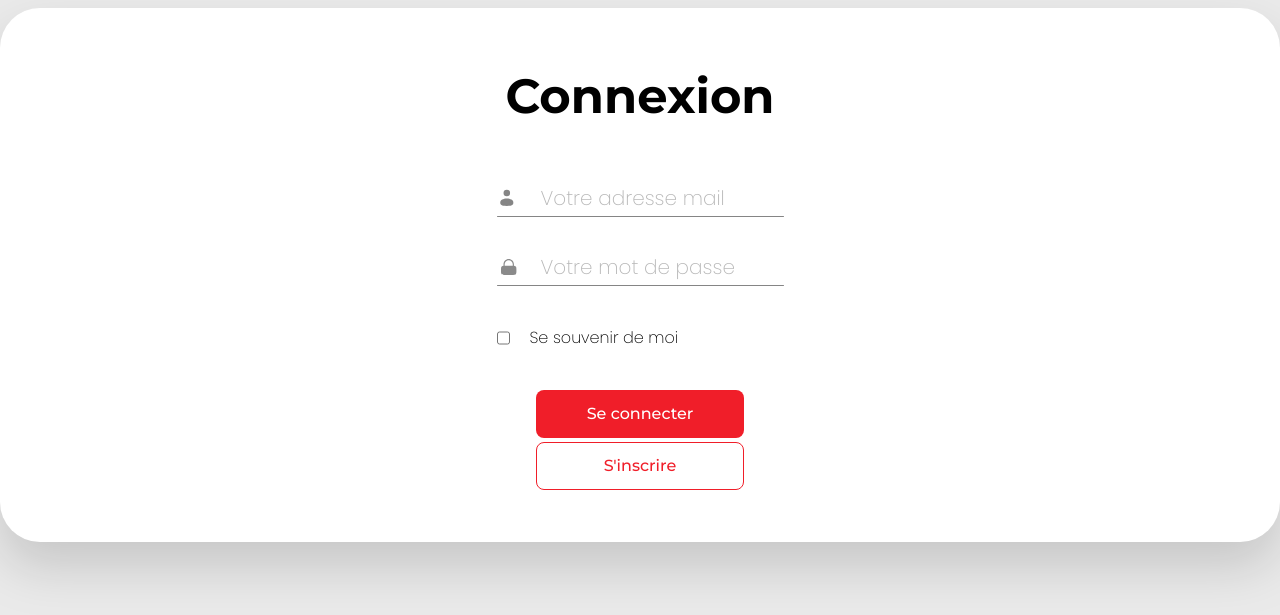
After one commit to cherchetoiles/projet_simplon, a PHP site: page /view/signin.php in a window 1280 px wide. The commit adds this page. Shown: the top 615 px of the page. Run offline with PHP 8.4, Linux system fonts and the light colour scheme.

Commit message:
début front connexion

```diff
--- a/controller/homecontroller.php
+++ b/controller/homecontroller.php
@@ -5,6 +5,9 @@ include('repository/User_repo.php');
 
 include('model/User.php');
 
+function signin(){
+    require('view/signin.php');
+}
 
 function signin_treat(){
     if (empty($_POST['your_name']) and empty($_POST['your_pass'])){
--- a/dist/output.css
+++ b/dist/output.css
@@ -16,7 +16,7 @@
   /* 2 */
   border-style: solid;
   /* 2 */
-  border-color: #e5e7eb;
+  border-color: currentColor;
   /* 2 */
 }
 
@@ -44,7 +44,7 @@ html {
   -o-tab-size: 4;
      tab-size: 4;
   /* 3 */
-  font-family: ui-sans-serif, system-ui, -apple-system, BlinkMacSystemFont, "Segoe UI", Roboto, "Helvetica Neue", Arial, "Noto Sans", sans-serif, "Apple Color Emoji", "Segoe UI Emoji", "Segoe UI Symbol", "Noto Color Emoji";
+  font-family: "Montserrat", sans-serif;
   /* 4 */
   font-feature-settings: normal;
   /* 5 */
@@ -522,11 +522,409 @@ video {
   --tw-backdrop-sepia:  ;
 }
 
+.m-2 {
+  margin: 0.5rem;
+}
+
+.m-1 {
+  margin: 0.25rem;
+}
+
+.m-auto {
+  margin: auto;
+}
+
+.mx-10 {
+  margin-left: 2.5rem;
+  margin-right: 2.5rem;
+}
+
+.my-10 {
+  margin-top: 2.5rem;
+  margin-bottom: 2.5rem;
+}
+
+.my-1 {
+  margin-top: 0.25rem;
+  margin-bottom: 0.25rem;
+}
+
+.mb-10 {
+  margin-bottom: 2.5rem;
+}
+
+.ml-1 {
+  margin-left: 0.25rem;
+}
+
+.mr-3 {
+  margin-right: 0.75rem;
+}
+
+.mr-8 {
+  margin-right: 2rem;
+}
+
+.mr-7 {
+  margin-right: 1.75rem;
+}
+
+.mt-8 {
+  margin-top: 2rem;
+}
+
+.mt-10 {
+  margin-top: 2.5rem;
+}
+
+.ml-7 {
+  margin-left: 1.75rem;
+}
+
+.ml-5 {
+  margin-left: 1.25rem;
+}
+
+.mt-1 {
+  margin-top: 0.25rem;
+}
+
+.mb-12 {
+  margin-bottom: 3rem;
+}
+
+.mr-6 {
+  margin-right: 1.5rem;
+}
+
+.mt-9 {
+  margin-top: 2.25rem;
+}
+
+.flex {
+  display: flex;
+}
+
+.h-\[1px\] {
+  height: 1px;
+}
+
+.h-auto {
+  height: auto;
+}
+
+.h-\[0\2c 5px\] {
+  height: 0,5px;
+}
+
+.h-\[0\.5px\] {
+  height: 0.5px;
+}
+
+.h-12 {
+  height: 3rem;
+}
+
+.w-11\/12 {
+  width: 91.666667%;
+}
+
+.w-4 {
+  width: 1rem;
+}
+
+.w-5 {
+  width: 1.25rem;
+}
+
+.w-auto {
+  width: auto;
+}
+
+.w-full {
+  width: 100%;
+}
+
+.w-screen {
+  width: 100vw;
+}
+
+.w-12 {
+  width: 3rem;
+}
+
+.w-52 {
+  width: 13rem;
+}
+
+.flex-col {
+  flex-direction: column;
+}
+
+.items-center {
+  align-items: center;
+}
+
+.justify-center {
+  justify-content: center;
+}
+
+.rounded-4xl {
+  border-radius: 40px;
+}
+
+.rounded-full {
+  border-radius: 9999px;
+}
+
+.rounded-lg {
+  border-radius: 0.5rem;
+}
+
+.border {
+  border-width: 1px;
+}
+
+.border-2 {
+  border-width: 2px;
+}
+
+.border-\[1px\] {
+  border-width: 1px;
+}
+
+.border-solid {
+  border-style: solid;
+}
+
+.border-red {
+  --tw-border-opacity: 1;
+  border-color: rgb(240 30 41 / var(--tw-border-opacity));
+}
+
+.bg-gray {
+  --tw-bg-opacity: 1;
+  background-color: rgb(183 183 183 / var(--tw-bg-opacity));
+}
+
+.bg-gray-dark {
+  --tw-bg-opacity: 1;
+  background-color: rgb(133 133 133 / var(--tw-bg-opacity));
+}
+
 .bg-green-600 {
   --tw-bg-opacity: 1;
   background-color: rgb(22 163 74 / var(--tw-bg-opacity));
 }
 
+.bg-white {
+  --tw-bg-opacity: 1;
+  background-color: rgb(255 255 255 / var(--tw-bg-opacity));
+}
+
+.bg-gray-bg {
+  --tw-bg-opacity: 1;
+  background-color: rgb(234 234 234 / var(--tw-bg-opacity));
+}
+
+.bg-red {
+  --tw-bg-opacity: 1;
+  background-color: rgb(240 30 41 / var(--tw-bg-opacity));
+}
+
+.stroke-black {
+  stroke: #000;
+}
+
+.p-10 {
+  padding: 2.5rem;
+}
+
+.px-1 {
+  padding-left: 0.25rem;
+  padding-right: 0.25rem;
+}
+
+.px-3 {
+  padding-left: 0.75rem;
+  padding-right: 0.75rem;
+}
+
+.py-3 {
+  padding-top: 0.75rem;
+  padding-bottom: 0.75rem;
+}
+
+.py-20 {
+  padding-top: 5rem;
+  padding-bottom: 5rem;
+}
+
+.py-16 {
+  padding-top: 4rem;
+  padding-bottom: 4rem;
+}
+
+.pb-20 {
+  padding-bottom: 5rem;
+}
+
+.pt-10 {
+  padding-top: 2.5rem;
+}
+
+.pb-16 {
+  padding-bottom: 4rem;
+}
+
+.pt-14 {
+  padding-top: 3.5rem;
+}
+
+.pt-12 {
+  padding-top: 3rem;
+}
+
+.pt-16 {
+  padding-top: 4rem;
+}
+
+.text-center {
+  text-align: center;
+}
+
+.align-middle {
+  vertical-align: middle;
+}
+
+.font-sans {
+  font-family: "Montserrat", sans-serif;
+}
+
+.font-body {
+  font-family: "Poppins", sans-serif;
+}
+
+.text-5xl {
+  font-size: 3rem;
+  line-height: 1;
+}
+
+.text-xl {
+  font-size: 1.25rem;
+  line-height: 1.75rem;
+}
+
+.text-lg {
+  font-size: 1.125rem;
+  line-height: 1.75rem;
+}
+
+.text-base {
+  font-size: 1rem;
+  line-height: 1.5rem;
+}
+
+.font-bold {
+  font-weight: 700;
+}
+
+.font-light {
+  font-weight: 300;
+}
+
+.font-extralight {
+  font-weight: 200;
+}
+
+.font-thin {
+  font-weight: 100;
+}
+
+.font-normal {
+  font-weight: 400;
+}
+
 .uppercase {
   text-transform: uppercase;
 }
+
+.text-gray {
+  --tw-text-opacity: 1;
+  color: rgb(183 183 183 / var(--tw-text-opacity));
+}
+
+.text-black {
+  --tw-text-opacity: 1;
+  color: rgb(0 0 0 / var(--tw-text-opacity));
+}
+
+.text-white {
+  --tw-text-opacity: 1;
+  color: rgb(255 255 255 / var(--tw-text-opacity));
+}
+
+.text-red {
+  --tw-text-opacity: 1;
+  color: rgb(240 30 41 / var(--tw-text-opacity));
+}
+
+.placeholder-gray::-moz-placeholder {
+  --tw-placeholder-opacity: 1;
+  color: rgb(183 183 183 / var(--tw-placeholder-opacity));
+}
+
+.placeholder-gray::placeholder {
+  --tw-placeholder-opacity: 1;
+  color: rgb(183 183 183 / var(--tw-placeholder-opacity));
+}
+
+.accent-red {
+  accent-color: #f01e29;
+}
+
+.drop-shadow-2xl {
+  --tw-drop-shadow: drop-shadow(0 25px 25px rgb(0 0 0 / 0.15));
+  filter: var(--tw-blur) var(--tw-brightness) var(--tw-contrast) var(--tw-grayscale) var(--tw-hue-rotate) var(--tw-invert) var(--tw-saturate) var(--tw-sepia) var(--tw-drop-shadow);
+}
+
+.placeholder\:font-body::-moz-placeholder {
+  font-family: "Poppins", sans-serif;
+}
+
+.placeholder\:font-body::placeholder {
+  font-family: "Poppins", sans-serif;
+}
+
+.placeholder\:font-extralight::-moz-placeholder {
+  font-weight: 200;
+}
+
+.placeholder\:font-extralight::placeholder {
+  font-weight: 200;
+}
+
+.placeholder\:text-gray::-moz-placeholder {
+  --tw-text-opacity: 1;
+  color: rgb(183 183 183 / var(--tw-text-opacity));
+}
+
+.placeholder\:text-gray::placeholder {
+  --tw-text-opacity: 1;
+  color: rgb(183 183 183 / var(--tw-text-opacity));
+}
+
+.hover\:border-red:hover {
+  --tw-border-opacity: 1;
+  border-color: rgb(240 30 41 / var(--tw-border-opacity));
+}
+
+.hover\:bg-white:hover {
+  --tw-bg-opacity: 1;
+  background-color: rgb(255 255 255 / var(--tw-bg-opacity));
+}
+
+.hover\:bg-red:hover {
+  --tw-bg-opacity: 1;
+  background-color: rgb(240 30 41 / var(--tw-bg-opacity));
+}
--- a/index.php
+++ b/index.php
@@ -5,7 +5,8 @@ switch($_GET['action']){
     case "signin_treat":
         signin_treat();
         break;
+
     default:
-        exit;
+        signin();
 }
 ?>
--- /dev/null
+++ b/view/signin.php
@@ -0,0 +1,66 @@
+<!DOCTYPE html>
+<html lang="en">
+<head>
+    <meta charset="UTF-8">
+    <meta http-equiv="X-UA-Compatible" content="IE=edge">
+    <meta name="viewport" content="width=device-width, initial-scale=1.0">
+
+    <link href="dist/output.css" rel="stylesheet">
+
+    <!-- FONT -->
+    <link rel="preconnect" href="https://fonts.googleapis.com">
+    <link rel="preconnect" href="https://fonts.gstatic.com" crossorigin>
+    <link href="https://fonts.googleapis.com/css2?family=Montserrat:wght@500;600;700&family=Poppins:wght@100;200;300;400;500;600;700&display=swap" rel="stylesheet">
+
+    <title>Connexion à K-ZEL Code</title>
+
+</head>
+<body class="flex justify-center w-full align-middle bg-gray-bg">
+
+<div class="flex h-auto m-2 bg-white rounded-4xl drop-shadow-2xl">
+    <!-- RIGHT SECTION DESKTOP -->
+    <div class="flex flex-col items-center justify-center w-screen text-center">
+        <h1 class="py-16 font-sans text-5xl font-bold">Connexion</h1>
+        <!-- FORM -->
+        <form method="POST" action="" class="px-1 mb-12">
+
+            <div class="flex flex-col">
+                <div class="flex">
+                    <img src="assets/svg/User.svg" class="w-5 h-auto mr-6">
+                    <input type="email" name="email" placeholder="Votre adresse mail" class="text-xl font-extralight placeholder:font-ligth placeholder:text-gray placeholder:font-body text-body">
+                </div>
+
+                <div class="w-full mt-1 h-[1px] rounded-full bg-gray-dark"></div>
+
+                <div class="flex mt-9">
+                    <img src="assets/svg/Pass.svg" class="w-4 h-auto ml-1 mr-6">
+                    <input type="email" name="email" placeholder="Votre mot de passe" class="text-xl font-extralight placeholder:font-ligth placeholder:text-gray placeholder:font-body text-body">
+                </div>
+
+                <div class="w-full mt-1 h-[1px] rounded-full bg-gray-dark"></div>
+
+                <div class="flex mt-10 text-black">
+                    <input type="checkbox" name="save" value="" class="accent-red stroke-black"><p class="ml-5 text-base font-extralight font-body">Se souvenir de moi</p>
+                </div>
+
+                <div class="flex items-center justify-center">
+                    <div class="flex items-center h-12 mt-10 rounded-lg w-52 bg-red hover:bg-white hover:border-red">
+                        <a href="" class="m-auto font-sans text-base text-white">Se connecter</a>
+                    </div>
+                </div>
+
+                <div class="flex items-center justify-center">
+                    <div class="flex items-center h-12 my-1 border-[1px] border-solid rounded-lg border-red w-52">
+                        <a href="" class="m-auto font-sans text-base text-red">S'inscrire</a>
+                    </div>
+                </div>
+
+            </div>
+
+        </form>
+    </div>
+    <div></div>
+</div>
+<p></p>
+</body>
+</html>
```
Also changed, not shown: tailwind.config.js (+20 -3 lines), assets/svg/Pass.svg (added), assets/svg/User.svg (added), view/signup.php (added).
